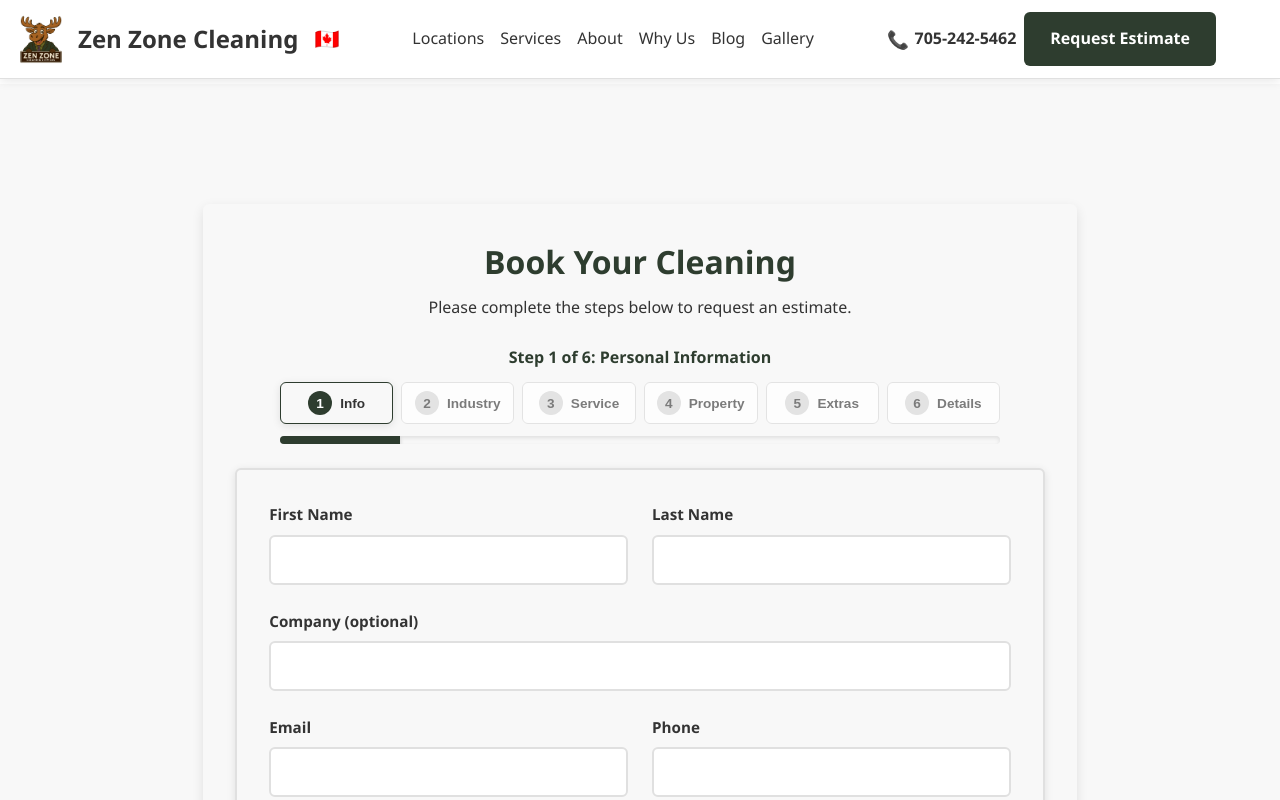
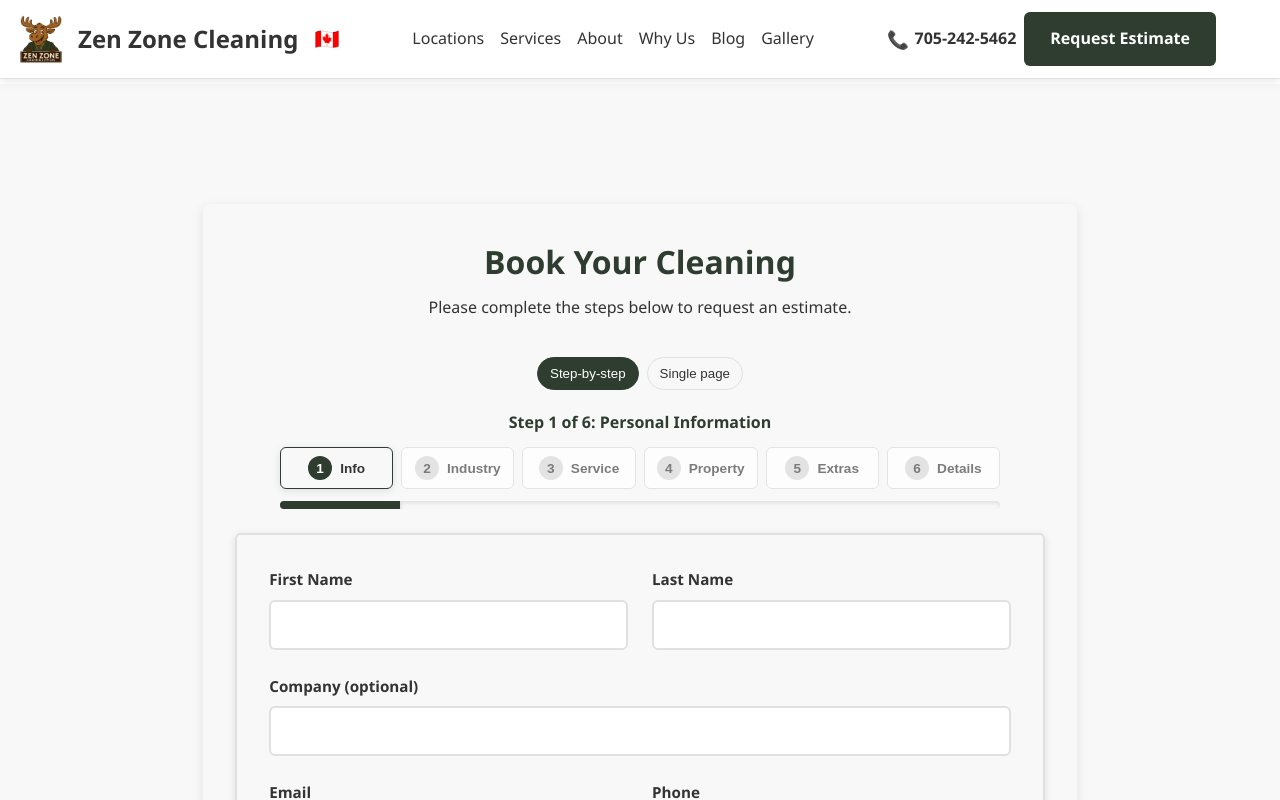
Before and after one commit to marinusdebeer/zen-zone-cleaning-website, a React (Create React App) app: page /book in a window 1280 px wide. Shown: the top 800 px of the page. Built offline with nearby package versions, Linux system fonts and the light colour scheme.

Commit message:
disabled posthog for localhost

```diff
--- a/src/components/BookingPage.css
+++ b/src/components/BookingPage.css
@@ -1464,3 +1464,22 @@ input[type='checkbox'] {
 .body--modal-open {
   overflow: hidden;
 }
+
+.view-toggle {
+  display: inline-flex;
+  gap: 0.5rem;
+  margin: 0.75rem 0 1.25rem;
+}
+.toggle-btn {
+  background: var(--color-surface);
+  color: var(--color-text);
+  border: 1px solid var(--color-border);
+  padding: 0.5rem 0.75rem;
+  border-radius: 999px;
+  cursor: pointer;
+}
+.toggle-btn.is-active {
+  background: var(--color-primary);
+  color: var(--color-on-primary);
+  border-color: var(--color-primary);
+}
--- a/src/components/BookingPage.js
+++ b/src/components/BookingPage.js
@@ -18,6 +18,9 @@ const BookingPage = () => {
   const [isMobile, setIsMobile] = useState(false);
   const [showNoImagesModal, setShowNoImagesModal] = useState(false);
   const [confirmNoImages, setConfirmNoImages] = useState(false);
+  const [viewMode, setViewMode] = useState('steps'); // 'steps' | 'single'
+
+  const isSinglePage = viewMode === 'single';
 
   // Check if device is mobile
   useEffect(() => {
@@ -29,6 +32,13 @@ const BookingPage = () => {
     window.addEventListener('resize', checkMobile);
 
     return () => window.removeEventListener('resize', checkMobile);
+  }, []);
+
+  // Initialize view mode from URL (?mode=single)
+  useEffect(() => {
+    const params = new URLSearchParams(window.location.search);
+    const mode = params.get('mode');
+    if (mode === 'single') setViewMode('single');
   }, []);
 
   // Feature flag: temporarily disable emails
@@ -93,12 +103,12 @@ const BookingPage = () => {
     setMaxCompletedStep(6);
   }, []);
 
-  // Clear validation highlights when the step changes
+  // Clear validation highlights when the step changes (steps mode)
   useEffect(() => {
-    if (!formRef.current) return;
+    if (!formRef.current || isSinglePage) return;
     const highlighted = formRef.current.querySelectorAll('.step-panel.show-validation');
     highlighted.forEach((el) => el.classList.remove('show-validation'));
-  }, [currentStep]);
+  }, [currentStep, isSinglePage]);
 
   const initialState = {
     // Step 1: Personal Information
@@ -229,11 +239,9 @@ const BookingPage = () => {
           : prev.extras.filter((v) => v !== value);
         try {
           if (window.Tracking) {
-            // granular toggle event per extra
             window.Tracking.queue && window.Tracking.queue(`extra:${value}`, nowSelected);
             window.Tracking.sendDataDebounced &&
               window.Tracking.sendDataDebounced(`extra:${value}`, nowSelected);
-            // snapshot of all extras as a stable string
             const snapshot = updatedExtras.join(' | ');
             window.Tracking.queue && window.Tracking.queue('extras', snapshot);
             window.Tracking.sendDataDebounced &&
@@ -270,11 +278,9 @@ const BookingPage = () => {
 
       const updated = { ...prev, [name]: value };
       try {
-        // Queue all changes for batch flush
         if (window.Tracking && window.Tracking.queue) {
           window.Tracking.queue(name, value);
         }
-        // Debounce immediate PII fields
         if (['firstName', 'lastName'].includes(name)) {
           const fullName = `${name === 'firstName' ? value : updated.firstName} ${
             name === 'lastName' ? value : updated.lastName
@@ -303,6 +309,7 @@ const BookingPage = () => {
   };
 
   const validateCurrentStep = () => {
+    if (isSinglePage) return true;
     if (!formRef.current) return true;
     const stepEl = formRef.current.querySelector(`[data-step="${currentStep}"]`);
     if (!stepEl) return true;
@@ -342,14 +349,25 @@ const BookingPage = () => {
     return true;
   };
 
+  const validateAllRequired = () => {
+    if (!formRef.current) return true;
+    const inputs = formRef.current.querySelectorAll('input, select, textarea');
+    for (const input of inputs) {
+      if (input.required && !input.checkValidity()) {
+        input.reportValidity();
+        input.focus();
+        return false;
+      }
+    }
+    return true;
+  };
+
   const goNext = () => {
     if (!validateCurrentStep()) return;
-    // Batch-track all fields when proceeding to the next step
     try {
       if (window.Tracking && window.Tracking.queue) {
         const serializeValue = (key, val) => {
           if (key === 'extras') return Array.isArray(val) ? val.join(' | ') : val;
-          // skip images in step snapshot to avoid clobbering server 'images' link
           if (key === 'images') return undefined;
           return val;
         };
@@ -358,9 +376,7 @@ const BookingPage = () => {
           const out = serializeValue(key, val);
           if (typeof out !== 'undefined') events.push({ fieldId: key, value: out });
         });
-        // send in one batch to ensure same-row write
         if (events.length && window.Tracking.flush) {
-          // temporarily replace queue, flush, then restore
           const prevQueue = window.Tracking._q || [];
           window.Tracking._q = events; // internal use
           try { window.Tracking.flush(); } finally { window.Tracking._q = prevQueue; }
@@ -383,7 +399,6 @@ const BookingPage = () => {
   // Enhanced mobile scroll behavior
   const scrollToTop = () => {
     if (isMobile) {
-      // Smooth scroll to top on mobile with offset for better UX
       const headerOffset = 80;
       const elementPosition = document.body.getBoundingClientRect().top;
       const offsetPosition = elementPosition + window.pageYOffset - headerOffset;
@@ -393,13 +408,14 @@ const BookingPage = () => {
         behavior: 'smooth',
       });
     } else {
-      // Instant scroll on desktop
       window.scrollTo({ top: 0, behavior: 'smooth' });
     }
   };
 
   const handleSubmit = async (e) => {
     e.preventDefault();
+    // In single-page mode, validate entire form
+    if (isSinglePage && !validateAllRequired()) return;
     // Guard: for One-Time bookings, encourage images; show confirm modal when none selected
     if (
       isOneTime &&
@@ -409,11 +425,10 @@ const BookingPage = () => {
       setShowNoImagesModal(true);
       return;
     }
-    if (!validateCurrentStep()) return;
+    if (!isSinglePage && !validateCurrentStep()) return;
     if (isSubmitting) return;
     setIsSubmitting(true);
     try {
-      // Build one batch with snapshot + submitClicked and flush in a single request
       try {
         if (window.Tracking) {
           const serializeValue = (key, val) => {
@@ -436,10 +451,8 @@ const BookingPage = () => {
           }
         }
       } catch (e) {}
-      // capture a few details for the confirmation page before resetting state
       const confirmEmail = formData.email;
       const confirmName = formData.firstName;
-      // Upload images and track archive link even if emails are disabled
       try {
         if (formData.images && formData.images.length && window.Email && window.Email.uploadAllImages) {
           const result = await window.Email.uploadAllImages(formData.images, formData);
@@ -454,7 +467,6 @@ const BookingPage = () => {
       if (ENABLE_EMAILS && window.Email && window.Email.sendBookingRequest) {
         await window.Email.sendBookingRequest(formData);
       }
-      // reset and navigate to confirmation
       setFormData(initialState);
       setCurrentStep(1);
       navigate('/confirmation', { state: { email: confirmEmail, firstName: confirmName } });
@@ -470,12 +482,10 @@ const BookingPage = () => {
   const confirmAndSubmitWithoutImages = () => {
     setConfirmNoImages(true);
     setShowNoImagesModal(false);
-    // Re-trigger submit after state updates
     setTimeout(() => {
       if (formRef.current) {
         try { formRef.current.requestSubmit(); } catch (e) {}
       }
-      // reset flag for future submissions
       setConfirmNoImages(false);
     }, 0);
   };
@@ -485,7 +495,6 @@ const BookingPage = () => {
     if (!showNoImagesModal) return;
     const onKey = (e) => { if (e.key === 'Escape') setShowNoImagesModal(false); };
     window.addEventListener('keydown', onKey);
-    // lock body scroll and help ensure overlay covers full area
     document.body.classList.add('body--modal-open');
     return () => window.removeEventListener('keydown', onKey);
   }, [showNoImagesModal]);
@@ -516,25 +525,7 @@ const BookingPage = () => {
 
   const stepShortLabels = ['Info', 'Industry', 'Service', 'Property', 'Extras', 'Details'];
 
-  // Calculate progress percentage (show progress on first step too)
   const progressPercentage = (currentStep / 6) * 100;
-
-  // Flush queued events on visibility change/unload to avoid data loss
-  useEffect(() => {
-    const flushHandler = () => {
-      try {
-        window.Tracking && window.Tracking.flush && window.Tracking.flush();
-      } catch (e) {}
-    };
-    window.addEventListener('visibilitychange', flushHandler);
-    window.addEventListener('pagehide', flushHandler);
-    window.addEventListener('beforeunload', flushHandler);
-    return () => {
-      window.removeEventListener('visibilitychange', flushHandler);
-      window.removeEventListener('pagehide', flushHandler);
-      window.removeEventListener('beforeunload', flushHandler);
-    };
-  }, []);
 
   return (
     <main>
@@ -546,10 +537,16 @@ const BookingPage = () => {
       <section className="booking">
         <div className="booking__container">
           <h1 className="booking__title">Book Your Cleaning</h1>
-          <p className="booking__intro">Please complete the steps below to request an estimate.</p>
+          <p className="booking__intro">{isSinglePage ? 'Complete the form below.' : 'Please complete the steps below to request an estimate.'}</p>
+
+          {/* Mode toggle */}
+          <div className="view-toggle" role="group" aria-label="Form mode">
+            <button type="button" className={`toggle-btn ${!isSinglePage ? 'is-active' : ''}`} onClick={() => setViewMode('steps')} aria-pressed={!isSinglePage}>Step-by-step</button>
+            <button type="button" className={`toggle-btn ${isSinglePage ? 'is-active' : ''}`} onClick={() => setViewMode('single')} aria-pressed={isSinglePage}>Single page</button>
+          </div>
 
           {/* Enhanced Mobile progress indicator */}
-          {isMobile && (
+          {!isSinglePage && isMobile && (
             <div className="mobile-progress">
               <div className="mobile-progress__text">
                 Step {currentStep} of 6: {stepTitle}
@@ -564,7 +561,7 @@ const BookingPage = () => {
           )}
 
           {/* Desktop-only stepper progress */}
-          {!isMobile && (
+          {!isSinglePage && !isMobile && (
             <div className="stepper" aria-label="Booking steps">
               <div className="stepper__header">
                 <span className="stepper__current-textline">
@@ -585,7 +582,6 @@ const BookingPage = () => {
                     .join(' ');
                   const handleJump = () => {
                     if (!isClickable) return;
-                    // If jumping forward, batch-track snapshot before changing step
                     if (stepNum > currentStep) {
                       try {
                         if (window.Tracking && window.Tracking.queue) {
@@ -627,12 +623,9 @@ const BookingPage = () => {
             </div>
           )}
 
-          {/* Remove duplicate desktop title; the header above now shows it with progress */}
-          {/* {!isMobile && <h2 className="step-title">Step {currentStep}: {stepTitle}</h2>} */}
-
           <form ref={formRef} className="booking__form" onSubmit={handleSubmit}>
             {/* Step 1: Personal Information */}
-            {currentStep === 1 && (
+            {(isSinglePage || currentStep === 1) && (
               <div data-step="1" className="step-panel">
                 <div className="form-row">
                   <div className="form-field">
@@ -710,7 +703,7 @@ const BookingPage = () => {
             )}
 
             {/* Step 2: Select Industry */}
-            {currentStep === 2 && (
+            {(isSinglePage || currentStep === 2) && (
               <div data-step="2" className="step-panel">
                 <div className="form-row">
                   <div className="form-field">
@@ -781,7 +774,7 @@ const BookingPage = () => {
             )}
 
             {/* Step 3: Select Service */}
-            {currentStep === 3 && (
+            {(isSinglePage || currentStep === 3) && (
               <div data-step="3" className="step-panel">
                 <div className="form-row">
                   <div className="form-field">
@@ -911,7 +904,7 @@ const BookingPage = () => {
             )}
 
             {/* Step 4: Property Details */}
-            {currentStep === 4 && (
+            {(isSinglePage || currentStep === 4) && (
               <div data-step="4" className="step-panel">
                 <div className="form-row">
                   <div className="form-field">
@@ -1130,7 +1123,7 @@ const BookingPage = () => {
             )}
 
             {/* Step 5: Packages and Extras */}
-            {currentStep === 5 && (
+            {(isSinglePage || currentStep === 5) && (
               <div data-step="5" className="step-panel">
                 <div className="form-extras">
                   <p className="extras-title">{isRecurring ? 'Do you want any extras for your first-time cleaning?' : 'Do you want any extras?'}</p>
@@ -1205,7 +1198,7 @@ const BookingPage = () => {
             )}
 
             {/* Step 6: Additional Details */}
-            {currentStep === 6 && (
+            {(isSinglePage || currentStep === 6) && (
               <div data-step="6" className="step-panel">
                 <div className="form-row">
                   <div className="form-field">
@@ -1463,6 +1456,7 @@ const BookingPage = () => {
             )}
 
             {/* Navigation Buttons */}
+            {!isSinglePage && (
               <div className="nav-buttons">
                 <button
                   type="button"
@@ -1489,6 +1483,21 @@ const BookingPage = () => {
                   </button>
                 )}
               </div>
+            )}
+
+            {isSinglePage && (
+              <div className="nav-buttons">
+                <button
+                  type="submit"
+                  className="btn booking__submit"
+                  disabled={isSubmitting}
+                  aria-disabled={isSubmitting}
+                >
+                  {isSubmitting ? 'Sending…' : 'Submit'}
+                </button>
+              </div>
+            )}
+
             {showNoImagesModal && ReactDOM.createPortal(
               (
                 <div className="booking-modal" role="dialog" aria-modal="true" aria-labelledby="modal-title" onClick={() => setShowNoImagesModal(false)}>
```
Also changed, not shown: src/components/Analytics.js (+35 -4 lines). Lines whose indentation alone changed are shown as unchanged.
